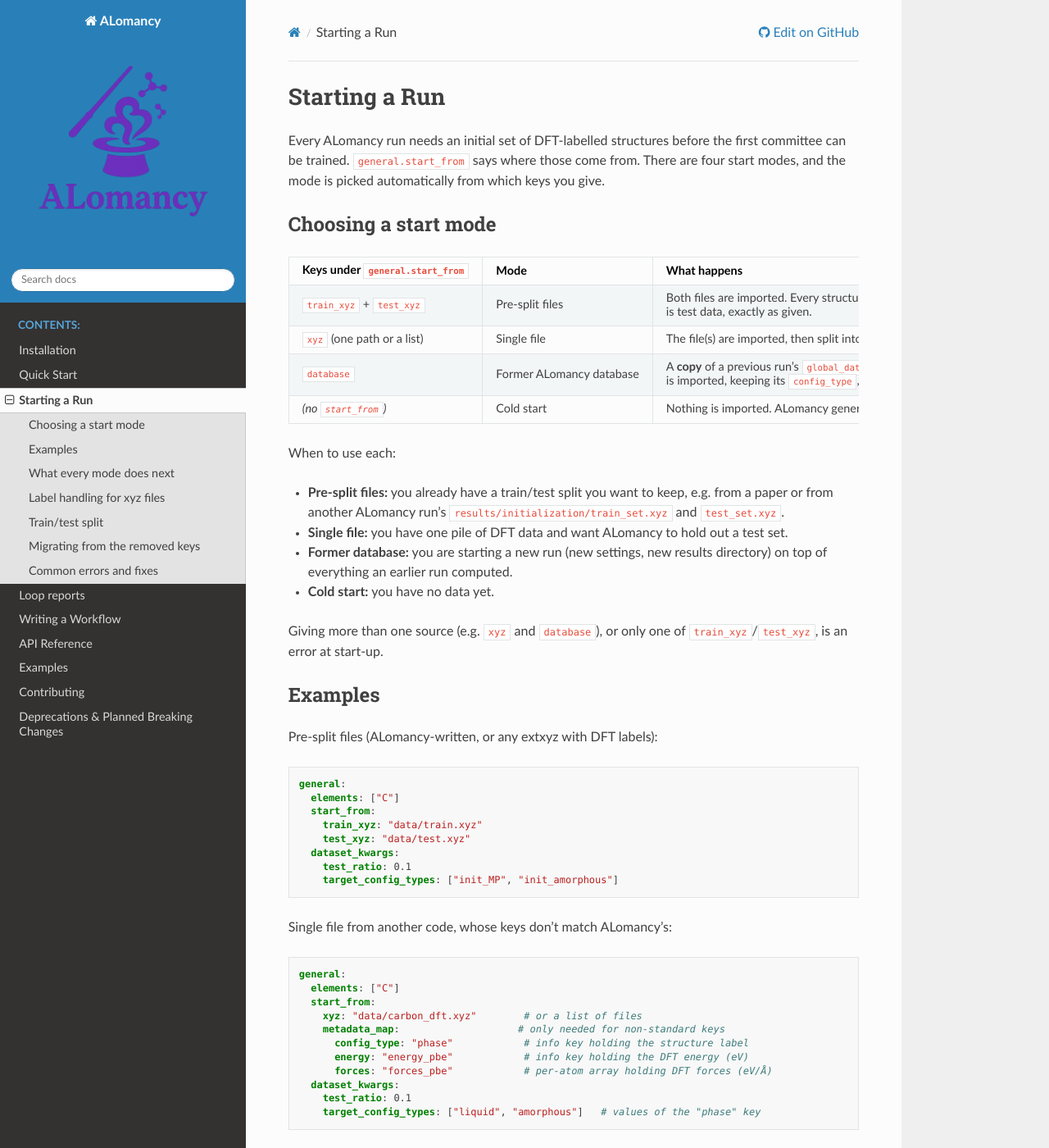
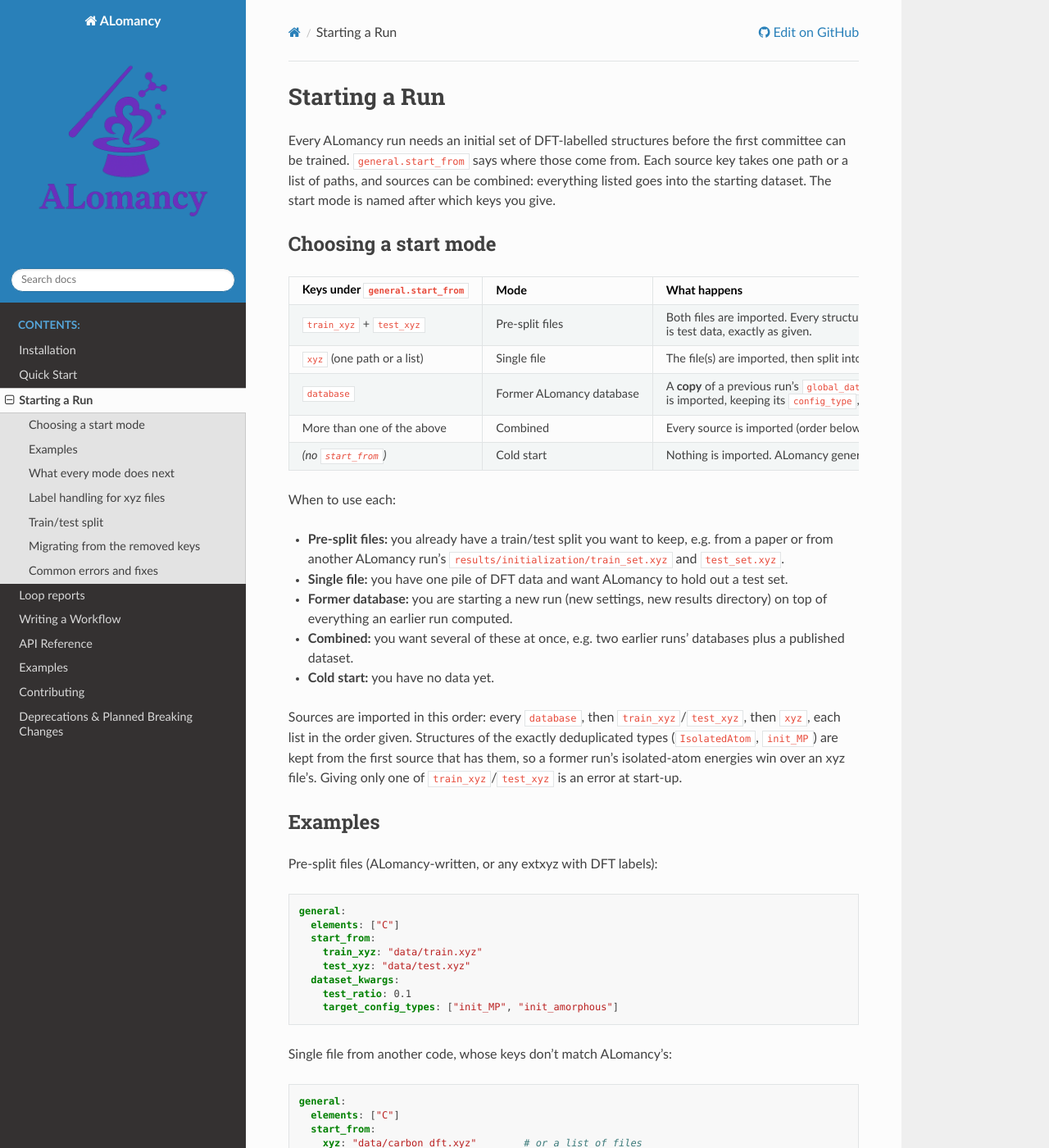
Before and after one commit to julianholland/ALomancy, a Sphinx documentation site: the page built from docs/starting_a_run.md, in a window 1280 px wide and 1400 px high. Shown: the whole window at 82% size. Built offline with Sphinx 7.4.7 and the Read the Docs theme 3.1.0, drawn with Linux system fonts in a browser that asks for light colours; some of the changed text lies outside the part shown.

Commit message:
init multi mode start pre test

````diff
--- a/docs/starting_a_run.md
+++ b/docs/starting_a_run.md
@@ -2,8 +2,9 @@
 
 Every ALomancy run needs an initial set of DFT-labelled structures before the
 first committee can be trained. `general.start_from` says where those come
-from. There are four start modes, and the mode is picked automatically from
-which keys you give.
+from. Each source key takes one path or a list of paths, and sources can be
+combined: everything listed goes into the starting dataset. The start mode
+is named after which keys you give.
 
 ## Choosing a start mode
 
@@ -12,6 +13,7 @@
 | `train_xyz` + `test_xyz` | Pre-split files | Both files are imported. Every structure in `train_xyz` is training data and every structure in `test_xyz` is test data, exactly as given. |
 | `xyz` (one path or a list) | Single file | The file(s) are imported, then split into train/test by `test_ratio` (see [Train/test split](#train-test-split)). |
 | `database` | Former ALomancy database | A **copy** of a previous run's `global_database` is imported, keeping its `config_type`, train/test split and duplicate flags. The old database is never modified. |
+| More than one of the above | Combined | Every source is imported (order below), each keeping the split rule of its kind. |
 | *(no `start_from`)* | Cold start | Nothing is imported. ALomancy generates and DFT-evaluates the whole initial dataset itself. |
 
 When to use each:
@@ -19,9 +21,10 @@
 - **Pre-split files:** you already have a train/test split you want to keep, e.g. from a paper or from another ALomancy run's `results/initialization/train_set.xyz` and `test_set.xyz`.
 - **Single file:** you have one pile of DFT data and want ALomancy to hold out a test set.
 - **Former database:** you are starting a new run (new settings, new results directory) on top of everything an earlier run computed.
+- **Combined:** you want several of these at once, e.g. two earlier runs' databases plus a published dataset.
 - **Cold start:** you have no data yet.
 
-Giving more than one source (e.g. `xyz` and `database`), or only one of `train_xyz`/`test_xyz`, is an error at start-up.
+Sources are imported in this order: every `database`, then `train_xyz`/`test_xyz`, then `xyz`, each list in the order given. Structures of the exactly deduplicated types (`IsolatedAtom`, `init_MP`) are kept from the first source that has them, so a former run's isolated-atom energies win over an xyz file's. Giving only one of `train_xyz`/`test_xyz` is an error at start-up.
 
 ## Examples
 
@@ -66,6 +69,21 @@
     target_config_types: ["init_MP", "init_amorphous"]
 ```
 
+Combined: two former runs' databases plus two xyz files, split by `test_ratio`:
+
+```yaml
+general:
+  elements: ["C"]
+  start_from:
+    database:
+      - "../init_run/results/global_database"
+      - "../other_run/results/global_database"
+    xyz: ["data/carbon_dft.xyz", "data/carbon_extra.xyz"]
+  dataset_kwargs:
+    test_ratio: 0.1
+    target_config_types: ["init_MP", "init_amorphous", "external"]
+```
+
 Cold start: leave `start_from` out.
 
 ```yaml
@@ -78,7 +96,7 @@
 
 ## What every mode does next
 
-After the import, all four modes follow the same path:
+After the import, every mode follows the same path:
 
 1. **Import into this run's database** (`results/global_database`). Imports are idempotent. Each xyz file's SHA-256 (and a database's path) is recorded on its structures, so restarting a run never imports the same data twice. Structures containing any element not in `general.elements` are dropped at import, with one warning per source giving the count (event `start_from_elements_excluded`). This happens before redundancy removal and the train/test filters run. Because imports are idempotent, adding an element to `general.elements` later does not bring back structures that an earlier import excluded. To get them, start a fresh run.
 2. **Fill the gaps.** ALomancy counts what the database already holds against the `initialization` targets (isolated atoms, dimers, trimers, amorphous, Materials Project, ...). It generates and DFT-evaluates **only what is missing**. Imported data counts towards those targets. To skip a structure type entirely, set its `enabled: false` in the `initialization` section. Leave the `initialization` section out entirely to use the imported data as is, with nothing generated. A cold start needs the section; it may be empty (`initialization: {}`) to use the defaults.
@@ -111,6 +129,7 @@
 | Pre-split files | As given: `train_xyz` → train, `test_xyz` → test. |
 | Former database | The imported database's own `split` tags are kept (its quality-filter flags are recomputed by this run's `train_filter`/`test_filter`). |
 | Single file | `test_ratio` of the structures whose `config_type` is in `target_config_types` go to test; everything else trains. At least one structure of each targeted type stays in training. |
+| Combined | Each structure follows the rule of the source it came from: database and pre-split structures keep their split, `xyz` structures are split by `test_ratio` together. |
 | Cold start | Same rule as a single file. |
 
 Structures generated to fill gaps have no split yet, so they follow the single-file rule in every mode.
@@ -138,8 +157,8 @@
 
 | Error message (start) | Cause | Fix |
 |---|---|---|
-| `general.start_from has more than one data source` | e.g. both `xyz` and `database` given | Keep one source. |
-| `general.start_from.train_xyz and test_xyz must be given together` | Only one of the pair | Add the other, or use `xyz` for a single file to be split. |
+| `general.start_from.<key> must be a path or a list of paths` | An empty list, or an entry that isn't a path | Give one path or a non-empty list of paths. |
+| `general.start_from.train_xyz and test_xyz must be given together` | Only one of the pair | Add the other, or use `xyz` for files to be split. |
 | `Unknown general.start_from key(s)` | Typo | Allowed keys: `train_xyz`, `test_xyz`, `xyz`, `database`, `metadata_map`. |
 | `general.start_from.metadata_map only applies to xyz imports` | `metadata_map` with `database` or a cold start | Remove `metadata_map`; databases already use ALomancy's keys. |
 | `Could not find DFT labels for N structure(s)` | Energy or forces under an unrecognised key | Name the keys with `start_from.metadata_map.energy` / `.forces`. |
````
Also changed, not shown: CHANGELOG.md (+1 -0 lines), docs/architecture/core_workflow.md (+1 -1 lines), docs/general_reports/config_file_advice.md (+6 -3 lines), 2 other files.
